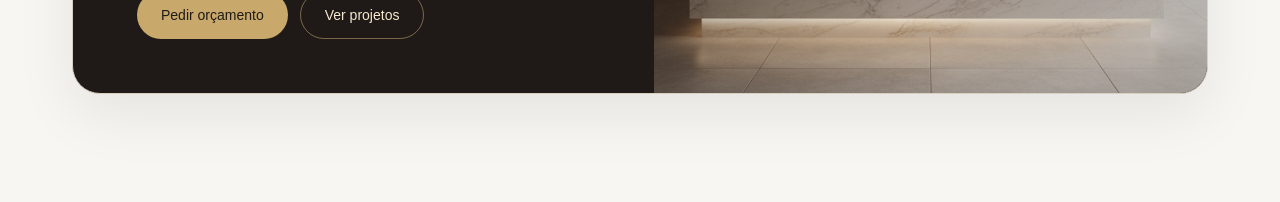
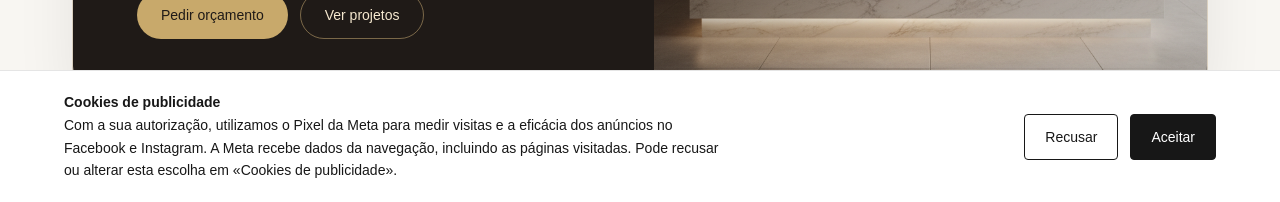
Before and after one commit to Creativalcance/website-mariana-dinis-remodelacoes, a Next.js app: page / in a window 1280 px wide. Shown: the part 598-800 px from the top of the page. Built offline with nearby package versions, Linux system fonts and the light colour scheme; no server answers.

Commit message:
Add consent-gated Meta Pixel and route PageView tracking

```diff
--- /dev/null
+++ b/app/components/MetaPixel.tsx
@@ -0,0 +1,98 @@
+"use client";
+
+import Script from "next/script";
+import { usePathname } from "next/navigation";
+import { useEffect, useRef, useState } from "react";
+
+declare global {
+  interface Window {
+    fbq?: (...args: unknown[]) => void;
+  }
+}
+
+const consentKey = "md-meta-marketing-consent-v1";
+
+export default function MetaPixel() {
+  const pathname = usePathname();
+  const [consent, setConsent] = useState<boolean | null>(null);
+  const [showPreferences, setShowPreferences] = useState(false);
+  const [ready, setReady] = useState(false);
+  const lastPage = useRef<string | null>(null);
+
+  useEffect(() => {
+    const timer = window.setTimeout(() => {
+    // Storage may be unavailable in private or restricted browsers.
+    try {
+      const saved = localStorage.getItem(consentKey);
+      if (saved === "granted" || saved === "denied") {
+        setConsent(saved === "granted");
+        return;
+      }
+    } catch {}
+    setShowPreferences(true);
+    }, 0);
+    return () => window.clearTimeout(timer);
+  }, []);
+
+  useEffect(() => {
+    if (!ready || !window.fbq) return;
+    window.fbq("consent", consent === true ? "grant" : "revoke");
+    if (consent === true && lastPage.current !== pathname) {
+      window.fbq("track", "PageView");
+      lastPage.current = pathname;
+    }
+  }, [consent, pathname, ready]);
+
+  function choose(allowed: boolean) {
+    if (!allowed) {
+      window.fbq?.("consent", "revoke");
+      lastPage.current = null;
+      for (const name of ["_fbp", "_fbc"]) {
+        document.cookie = `${name}=; Max-Age=0; Path=/`;
+        const parts = location.hostname.split(".");
+        for (let i = 0; i < parts.length - 1; i++) {
+          document.cookie = `${name}=; Max-Age=0; Path=/; Domain=.${parts.slice(i).join(".")}`;
+        }
+      }
+    }
+    try {
+      localStorage.setItem(consentKey, allowed ? "granted" : "denied");
+    } catch {}
+    setConsent(allowed);
+    setShowPreferences(false);
+  }
+
+  return (
+    <>
+      {consent === true && (
+        <Script id="meta-pixel" strategy="afterInteractive" onReady={() => setReady(true)}>
+          {`!function(f,b,e,v,n,t,s)
+{if(f.fbq)return;n=f.fbq=function(){n.callMethod?
+n.callMethod.apply(n,arguments):n.queue.push(arguments)};
+if(!f._fbq)f._fbq=n;n.push=n;n.loaded=!0;n.version='2.0';
+n.queue=[];t=b.createElement(e);t.async=!0;
+t.src=v;s=b.getElementsByTagName(e)[0];
+s.parentNode.insertBefore(t,s)}(window, document,'script',
+'https://connect.facebook.net/en_US/fbevents.js');
+fbq('init', '1371214631443128');`}
+        </Script>
+      )}
+      {showPreferences ? (
+        <section aria-label="Cookies de publicidade" className="fixed inset-x-0 bottom-0 z-[100] border-t border-neutral-200 bg-white p-5 shadow-xl">
+          <div className="mx-auto flex max-w-6xl flex-col gap-4 sm:flex-row sm:items-center sm:justify-between">
+            <div className="max-w-2xl text-sm leading-relaxed">
+              <p className="font-semibold">Cookies de publicidade</p>
+              <p>Com a sua autorização, utilizamos o Pixel da Meta para medir visitas e a eficácia dos anúncios no Facebook e Instagram. A Meta recebe dados da navegação, incluindo as páginas visitadas. Pode recusar ou alterar esta escolha em «Cookies de publicidade».</p>
+            </div>
+            <div className="flex shrink-0 gap-3">
+              <button type="button" onClick={() => choose(false)} className="rounded border border-neutral-900 px-5 py-3 text-sm">Recusar</button>
+              <button type="button" onClick={() => choose(true)} className="rounded border border-neutral-900 bg-neutral-900 px-5 py-3 text-sm text-white">Aceitar</button>
+            </div>
+          </div>
+        </section>
+      ) : (
+        <button type="button" onClick={() => setShowPreferences(true)} className="fixed bottom-3 left-3 z-50 rounded border border-neutral-300 bg-white px-3 py-2 text-xs text-neutral-700 shadow-sm">Cookies de publicidade</button>
+      )}
+    </>
+  );
+}
--- a/app/layout.tsx
+++ b/app/layout.tsx
@@ -5,6 +5,7 @@ import Script from "next/script";
 import { GoogleAnalytics } from "@next/third-parties/google";
 import Header from "@/app/components/layout/Header";
 import Footer from "@/app/components/layout/Footer";
+import MetaPixel from "@/app/components/MetaPixel";
 
 export const metadata: Metadata = {
   title: {
@@ -76,6 +77,7 @@ export default function RootLayout({
         <Header />
         <main>{children}</main>
         <Footer />
+        <MetaPixel />
 
         {process.env.NEXT_PUBLIC_GA_ID ? (
           <GoogleAnalytics gaId={process.env.NEXT_PUBLIC_GA_ID} />
```
